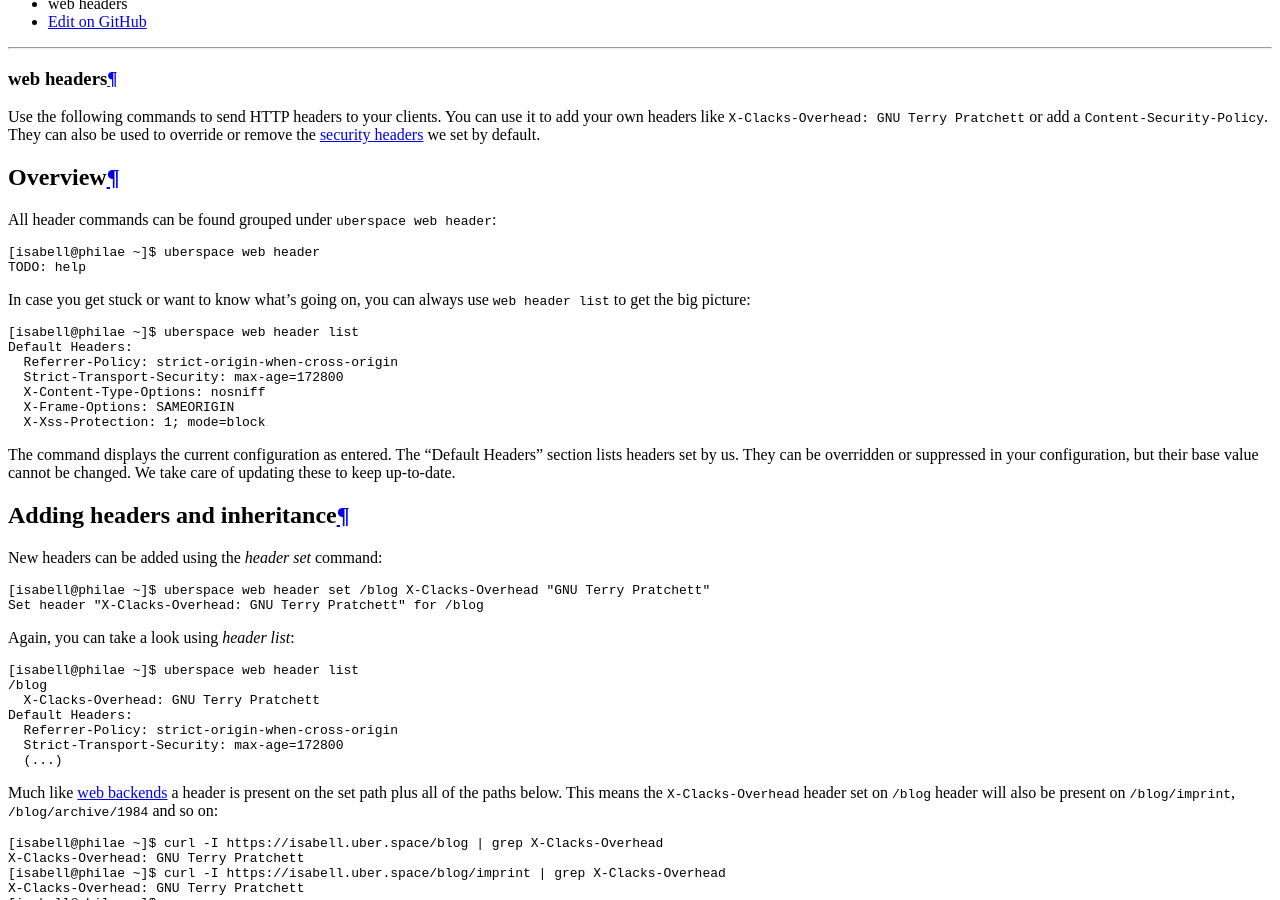
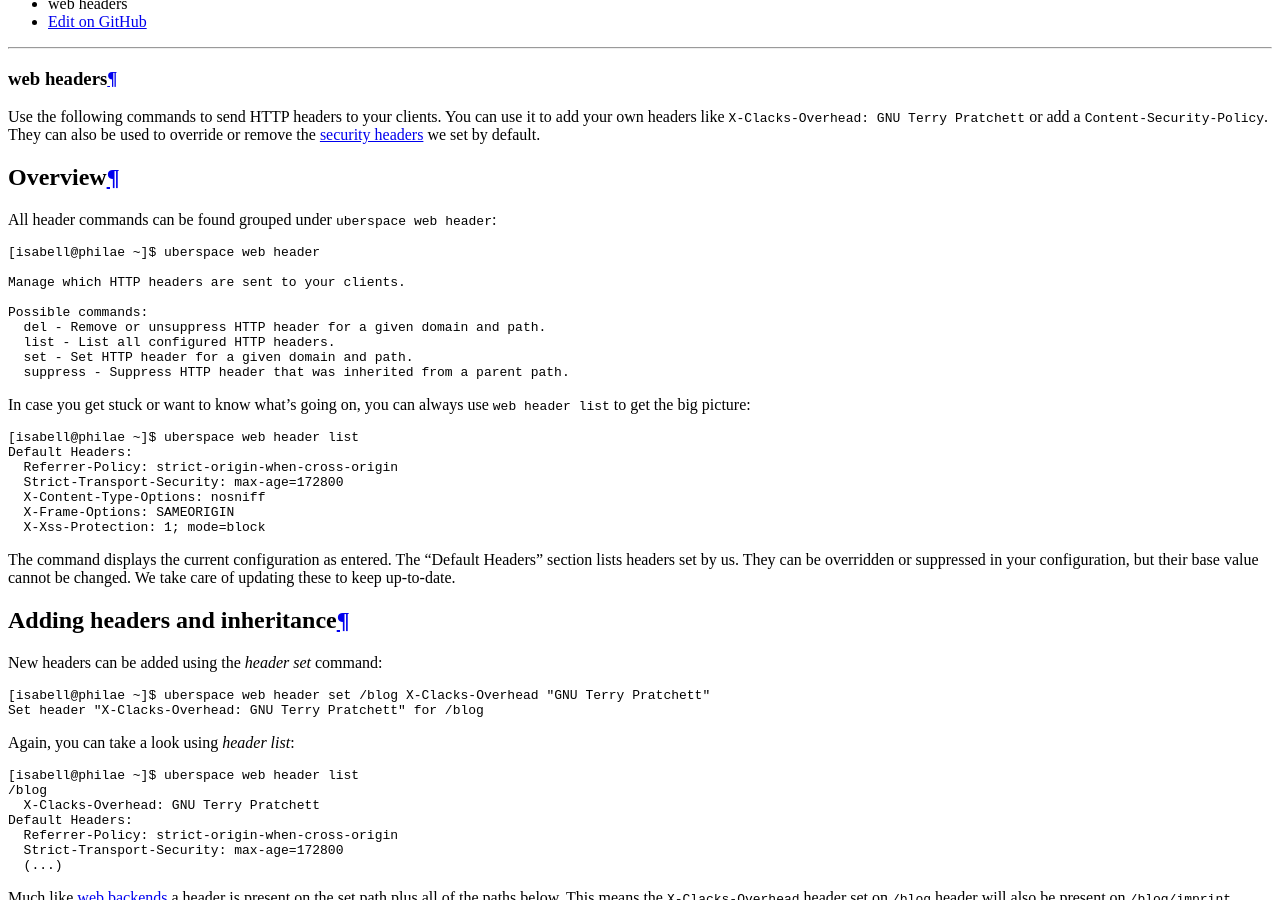
Before and after one commit to Uberspace/manual, a Sphinx documentation site: the page built from source/web-headers.rst, in a window 1280 px wide and 900 px high, scrolled down 1620 px. Built offline with Sphinx 7.4.7 and the Read the Docs theme 2.0.0, drawn with Linux system fonts in a browser that asks for light colours; pages that are not in the unit, such as notebooks, are missing from menus.

Commit message:
[web-header] add basic command help

```diff
--- a/source/web-headers.rst
+++ b/source/web-headers.rst
@@ -14,7 +14,14 @@ All header commands can be found grouped under ``uberspace web header``:
 .. code-block:: console
 
   [isabell@philae ~]$ uberspace web header
-  TODO: help
+
+  Manage which HTTP headers are sent to your clients.
+
+  Possible commands:
+    del - Remove or unsuppress HTTP header for a given domain and path.
+    list - List all configured HTTP headers.
+    set - Set HTTP header for a given domain and path.
+    suppress - Suppress HTTP header that was inherited from a parent path.
 
 In case you get stuck or want to know what's going on, you can always use ``web header list`` to get the big picture:
 
```
